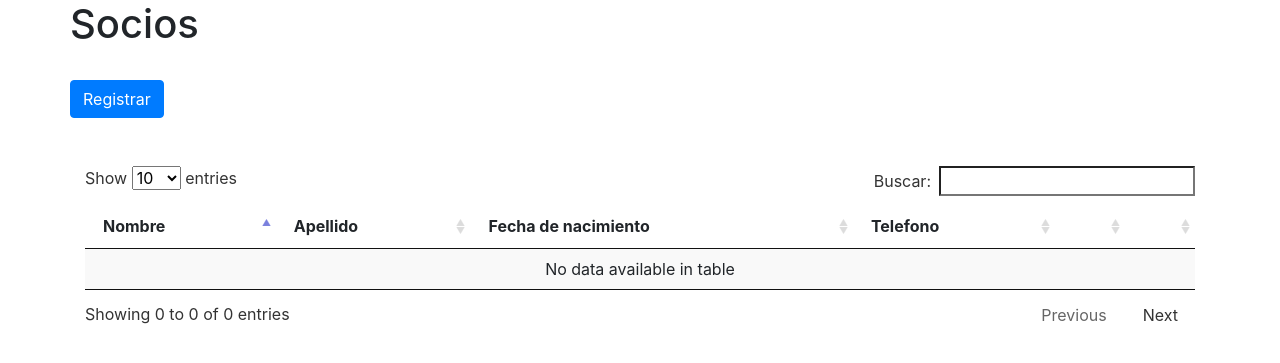
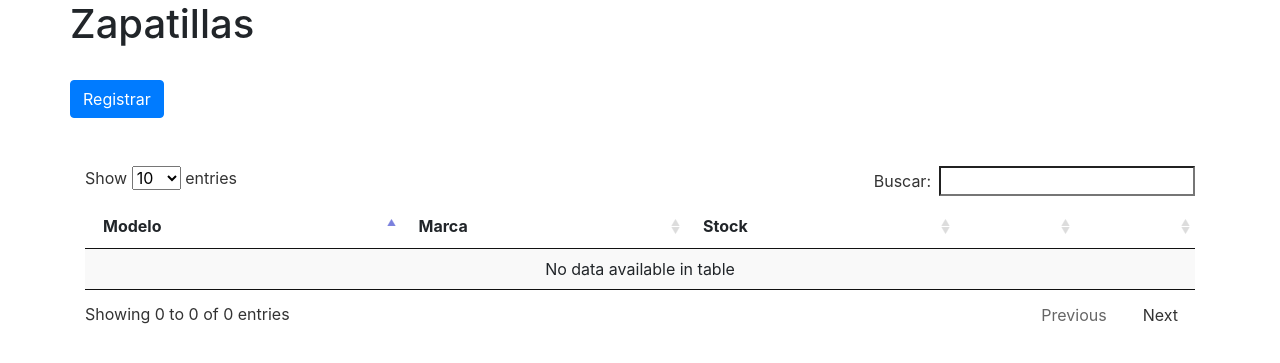
Before and after one commit to mariosb-13/ProyectoIAW, a PHP site: page / in a window 1280 px wide. Shown: the top 363 px of the page. Run offline with PHP 8.4, Linux system fonts and the light colour scheme; data that the repository does not hold is empty.

Commit message:
Cambio Base Datos

```diff
--- a/editar.php
+++ b/editar.php
@@ -4,7 +4,7 @@ require 'conexion.php';
 $id = $_GET['id'];
 
 // Se prepara y ejecuta la sentencia
-$sql = "SELECT * FROM clubDeportivo WHERE id=$id LIMIT 1";
+$sql = "SELECT * FROM zapatillas WHERE id_zapatilla=$id LIMIT 1";
 $resultado = $mysqli->query($sql);
 
 // Se extrae el registro. No se hace en bucle porque el resultado debe ser único
@@ -22,7 +22,7 @@ $fila = $resultado->fetch_assoc();
 	<!-- Bootstrap CSS -->
 	<link rel="stylesheet" href="css/bootstrap.min.css">
 
-	<title>Club Deportivo La Venta</title>
+	<title>Snkrs.Pro</title>
 </head>
 
 <body>
--- a/index.php
+++ b/index.php
@@ -1,42 +1,40 @@
 <?php
 require 'conexion.php';
 
-$sql = "SELECT * FROM paciente";
+$sql = "SELECT * FROM zapatillas";
 
 $resultado = $mysqli->query($sql);
 ?>
 
 <!doctype html>
 <html lang="es">
+
 <head>
-		<!-- Required meta tags -->
 	<meta charset="utf-8">
 	<meta name="viewport" content="width=device-width, initial-scale=1, shrink-to-fit=no">
 
-		<!-- Bootstrap CSS -->
 	<link rel="stylesheet" href="css/bootstrap.min.css">
 	<link rel="stylesheet" href="css/jquery.dataTables.min.css">
 
-		<!-- Optional JavaScript -->
-		<!-- jQuery first, then Popper.js, then Bootstrap JS -->
-		<script src="js/jquery-3.4.1.min.js" ></script>
-		<script src="js/bootstrap.min.js" ></script>
-		<script src="js/jquery.dataTables.min.js" ></script>
+	<script src="js/jquery-3.4.1.min.js"></script>
+	<script src="js/bootstrap.min.js"></script>
+	<script src="js/jquery.dataTables.min.js"></script>
 
-		<title>Hospital La Campiña</title>
+	<title>Snkrs.Pro</title>
 
 	<script>
-			$(document).ready( function(){
+		$(document).ready(function() {
 			$('#tabla').DataTable();
 		});
 	</script>
 
 
 </head>
+
 <body>
 	<div class="container">
 		<div class="row">
-				<h1>Socios</h1>
+			<h1>Zapatillas</h1>
 		</div>
 		<br>
 
@@ -49,25 +47,23 @@ $resultado = $mysqli->query($sql);
 		<table id="tabla" class="display" style="width:100%">
 			<thead>
 				<tr>
-						<th>Nombre</th>
-						<th>Apellido</th>
-						<th>Fecha de nacimiento</th>
-						<th>Telefono</th>
+					<th>Modelo</th>
+					<th>Marca</th>
+					<th>Stock</th>
 					<th></th>
 					<th></th>
 				</tr>
 			</thead>
 			<tbody>
 				<?php
-					 while($fila =$resultado->fetch_assoc()){
+				while ($fila = $resultado->fetch_assoc()) {
 					echo "<tr>";
-							 echo "<td>$fila[Nombre]</td>";
-							 echo "<td>$fila[Apellido]</td>";
-							 echo "<td>$fila[Fecha_nac]</td>";
-							 echo "<td>$fila[Teléfono]</td>";
+					echo "<td>$fila[Modelo]</td>";
+					echo "<td>$fila[Marca]</td>";
+					echo "<td>$fila[Stock]</td>";
 
-							 echo"<td><a href='editar.php?id=$fila[id]' class='btn btn-warning'>Editar</a></td>";
-							 echo"<td><a href='eliminar.php?id=$fila[id]' class='btn btn-danger'>Eliminar</a></td>";
+					echo "<td><a href='editar.php?id=$fila[id_zapatilla]' class='btn btn-warning'>Editar</a></td>";
+					echo "<td><a href='eliminar.php?id=$fila[id_zapatilla]' class='btn btn-danger'>Eliminar</a></td>";
 					echo "</tr>";
 				}
 				$mysqli->close();
@@ -80,4 +76,5 @@ $resultado = $mysqli->query($sql);
 
 
 </body>
+
 </html>
```
Also changed, not shown: login.php (added, +42 -0 lines), registrar.php (+8 -3 lines). Lines whose indentation alone changed are shown as unchanged.
